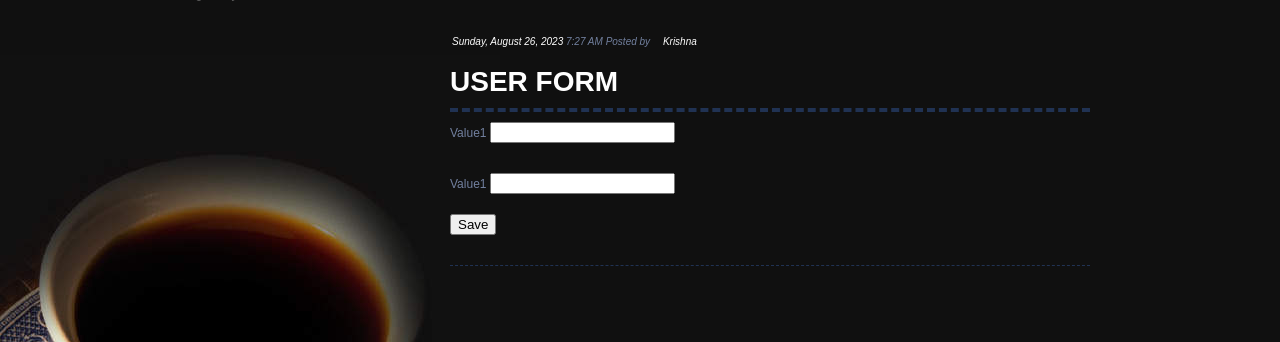
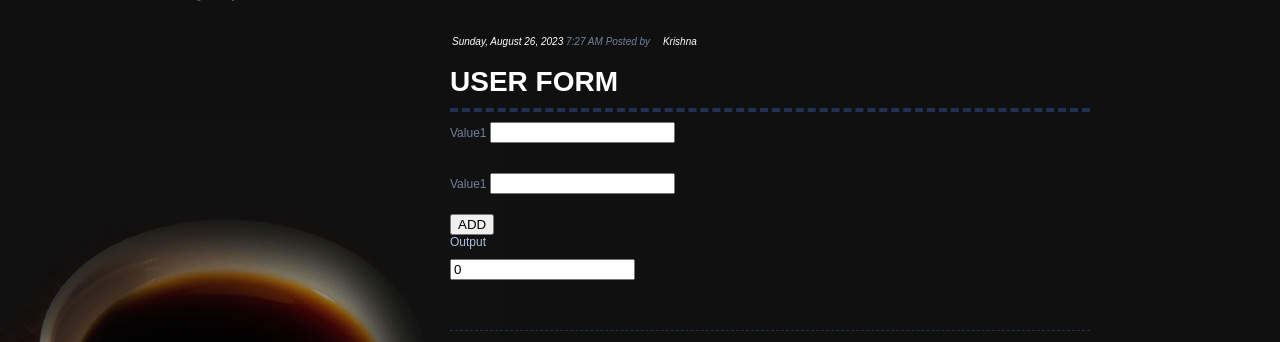
Before and after one commit to balkrishna01/coffee4u, a Django app: page /userform/ in a window 1280 px wide. Shown: the part 174-516 px from the top of the page. Run offline with Django 4.2, Linux system fonts and the light colour scheme.

Commit message:
implemented GET method with sum of 2 numbers

```diff
--- a/templates/userform.html
+++ b/templates/userform.html
@@ -21,7 +21,11 @@
                             <input type="text" name="num2" class="form-control"/>
                         </div>
                         <div class="pt-4">
-                            <button type="submit">Save </button>
+                            <button type="submit">ADD </button>
+                        </div>
+                        <a> Output</a>
+                        <div class="entry">
+                            <input type="text" value="{{output}}"/>
                         </div>
                     </form>
 				</div>
--- a/webdev/views.py
+++ b/webdev/views.py
@@ -15,10 +15,11 @@
     return render(request, "contact.html")
 
 def userform(request):
+    sum = 0
     try:
         n1 = int(request.GET['num1'])
         n2 = int(request.GET['num2'])
-        print(n1+n2)
+        sum= n1+n2
     except:
         pass
-    return render(request, "userform.html")
+    return render(request, "userform.html", {'output':sum})
```
